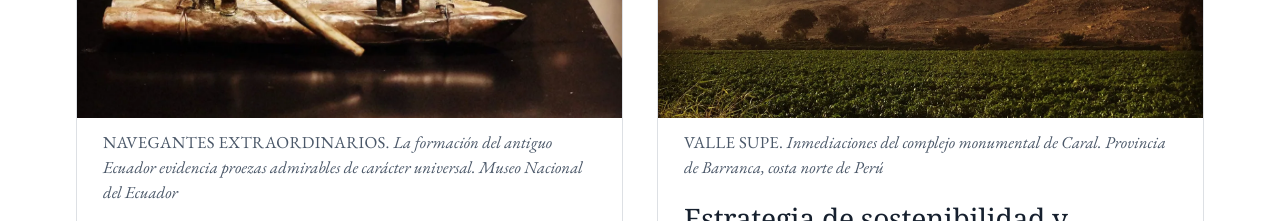
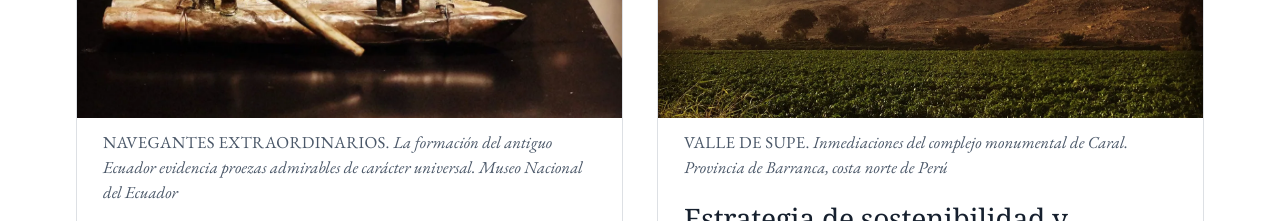
Before and after one commit to idepsur13/web-idep, a plain HTML site: page proyectos-investigacion.html in a window 1280 px wide. Shown: the part 1600-1821 px from the top of the page. Drawn offline with nearby package versions, Linux system fonts and the light colour scheme; a web font is replaced by a local one.

Commit message:
Add files via upload

```diff
--- a/proyectos-investigacion.html
+++ b/proyectos-investigacion.html
@@ -203,7 +203,7 @@ src="https://www.facebook.com/tr?id=1376010187844881&ev=PageView&noscript=1"></n
       <article class="proyecto rv">
         <figure>
           <div class="foto"><img src="assets/img/montanas.webp" loading="lazy" decoding="async" alt="Valle de Supe, cerca del complejo monumental de Caral"></div>
-          <figcaption><span class="pie-titulo">Valle Supe.</span> <em>Inmediaciones del complejo monumental de Caral. Provincia de Barranca, costa norte de Perú</em></figcaption>
+          <figcaption><span class="pie-titulo">Valle de Supe.</span> <em>Inmediaciones del complejo monumental de Caral. Provincia de Barranca, costa norte de Perú</em></figcaption>
         </figure>
         <div class="txt">
           <h3>Estrategia de sostenibilidad y turismo</h3>
```
